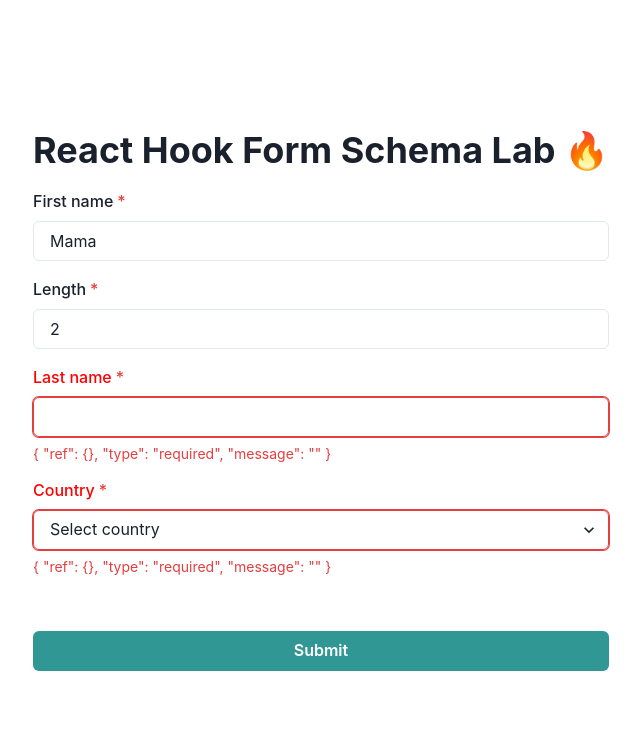
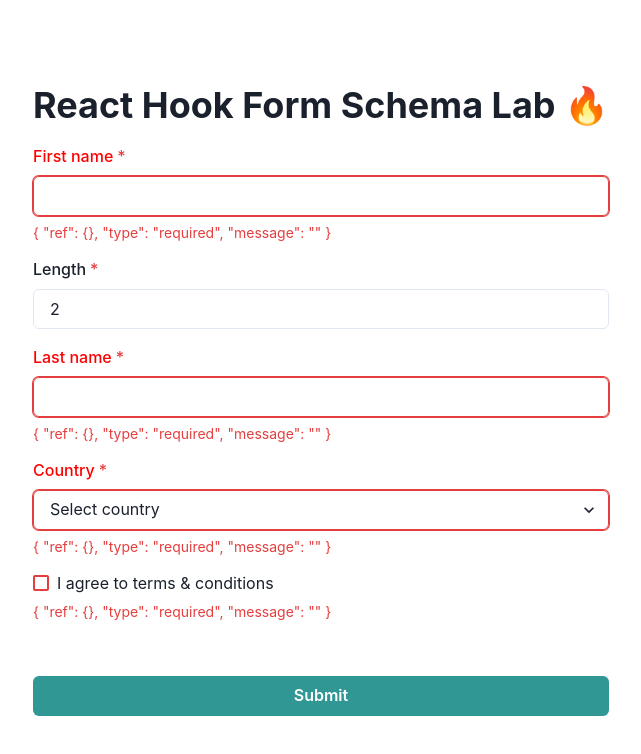
Before and after one commit to MomenSherif/react-hook-form-schema-lab, a React (Vite) app: page / in a window 1280 px wide. Shown: the top 754 px of the page, without its empty margins (319-960 px from the left). Built offline with nearby package versions, Linux system fonts and the light colour scheme.

Commit message:
feat: useCheckbox

```diff
--- a/src/App.tsx
+++ b/src/App.tsx
@@ -1,4 +1,5 @@
 import { Button, Center, Heading, VStack } from '@chakra-ui/react';
+import CheckBox from './components/Checkbox';
 
 import Form from './components/Form';
 import Select from './components/Select';
@@ -15,11 +16,7 @@ function App() {
 
   return (
     <Center minHeight="100vh">
-      <Form<FormData>
-        onSubmit={handleSubmit}
-        defaultValues={{ firstName: 'Mama' }}
-        noValidate
-      >
+      <Form<FormData> onSubmit={handleSubmit} noValidate>
         <VStack spacing="4">
           <Heading>React Hook Form Schema Lab 🔥</Heading>
           <TextField
@@ -49,6 +46,11 @@ function App() {
               { label: 'France', value: 'FR' },
             ]}
           />
+          <CheckBox
+            name="terms"
+            label="I agree to terms & conditions"
+            validation="required"
+          />
           <Button type="submit" w="full" mt="10!" colorScheme="teal">
             Submit
           </Button>
--- /dev/null
+++ b/src/components/Checkbox.tsx
@@ -0,0 +1,33 @@
+import {
+  FormControl,
+  FormErrorMessage,
+  Checkbox as CharkaCheckbox,
+} from '@chakra-ui/react';
+import useCheckbox from '../hooks/useCheckbox';
+import { CustomField } from '../types';
+
+export type CheckboxProps = Omit<CustomField, 'placeholder'>;
+
+export default function CheckBox(props: CheckboxProps) {
+  const { label, disabled, readOnly } = props;
+  const { name, value, error, onChange, onBlur, ref } = useCheckbox(props);
+
+  return (
+    <FormControl
+      isInvalid={!!error}
+      isDisabled={disabled}
+      isReadOnly={readOnly}
+    >
+      <CharkaCheckbox
+        name={name}
+        isChecked={value}
+        onChange={onChange}
+        onBlur={onBlur}
+        ref={ref}
+      >
+        {label}
+      </CharkaCheckbox>
+      <FormErrorMessage>{JSON.stringify(error, null, 2)}</FormErrorMessage>
+    </FormControl>
+  );
+}
--- /dev/null
+++ b/src/hooks/useCheckbox.tsx
@@ -0,0 +1,7 @@
+import useCustomField, { type UseCustomFieldOptions } from './useCustomField';
+
+export type UseCheckboxOptions = UseCustomFieldOptions;
+
+export default function useCheckbox(options: UseCheckboxOptions) {
+  return useCustomField(options);
+}
```
